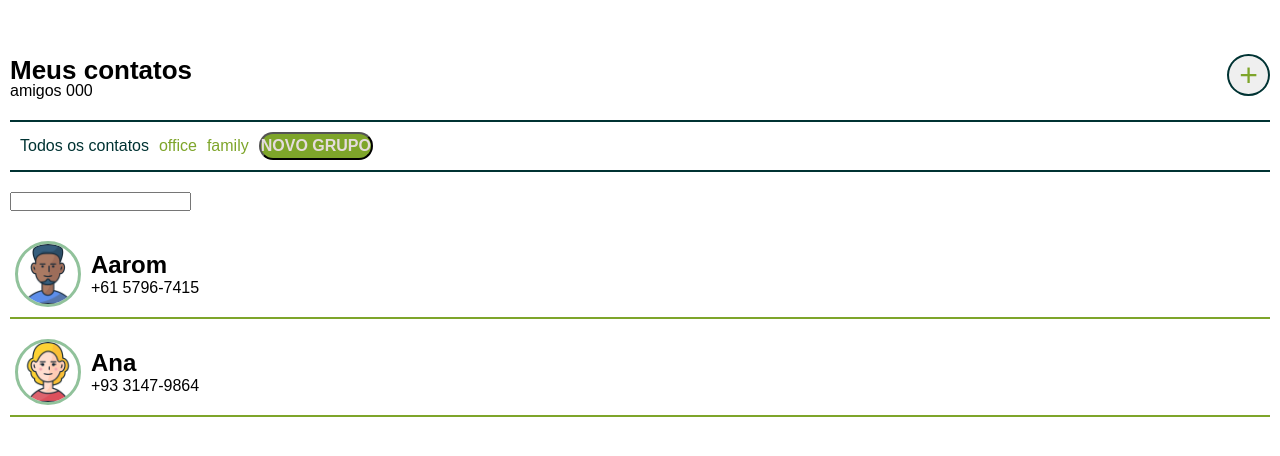
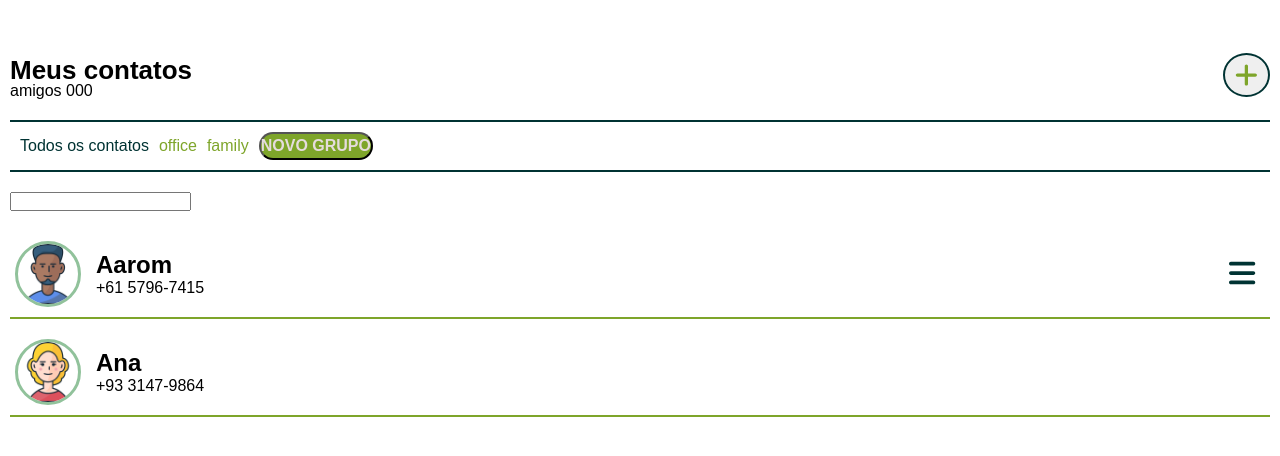
Before and after one commit to ravanss/contactApp, an Angular app in the folder contactApp/: page /contatos in a window 1280 px wide. Shown: the top 456 px of the page. Built offline with nearby package versions, Linux system fonts and the light colour scheme.

Commit message:
Finalizando o layout da pagina de contatos

```diff
--- a/contactApp/src/app/pages/contatos/contatos.component.html
+++ b/contactApp/src/app/pages/contatos/contatos.component.html
@@ -1,7 +1,7 @@
 <main>
   <header>
     <h1>Meus contatos</h1>
-    <button>+</button>
+    <button><fa-icon [icon]="faplus" class="icone-plus"></fa-icon></button>
     <span>amigos 000</span>
   </header>
   <section class="grupos">
@@ -22,6 +22,7 @@
         <h1>Aarom</h1>
         <p>+61 5796-7415</p>
       </div>
+      <fa-icon [icon]="faBars" class="icone-bar"></fa-icon>
     </div>
     <div class="item">
       <img src="../../../assets/mulher.png" alt="icone de uma mulher" priority>
@@ -29,6 +30,7 @@
         <h1>Ana</h1>
         <p>+93 3147-9864</p>
       </div>
+
     </div>
   </section>
   <footer>
--- a/contactApp/src/app/pages/contatos/contatos.component.scss
+++ b/contactApp/src/app/pages/contatos/contatos.component.scss
@@ -24,6 +24,9 @@ main{
       font-weight: 300;
       text-transform: inherit;
       color: var(--verde);
+      .icone-plus{
+        font-size: 26px;
+      }
     }
     span{
       position: absolute;
@@ -75,12 +78,13 @@ main{
       border-bottom: 2px solid var(--verde);
       padding: 10px 5px;
       margin-bottom: 10px;
+      position: relative;
       img{
         width: 60px;
         height: auto;
         border: 3px solid var(--verdinho);
         border-radius: 50%;
-        margin-right: 10px;
+        margin-right: 15px;
         div{
           h1{
             font-size: 20px;
@@ -98,6 +102,16 @@ main{
           }
         }
       }
+      .icone-bar{
+        position: absolute;
+        top: 50%;
+        right: 15px;
+        bottom: auto;
+        left: auto;
+        font-size: 30px;
+        transform: translateY(-50%);
+        color: var(--musgo);
+      }
     }
   }
 }
--- a/contactApp/src/app/pages/contatos/contatos.component.ts
+++ b/contactApp/src/app/pages/contatos/contatos.component.ts
@@ -1,12 +1,15 @@
 import { Component } from '@angular/core';
+import { FontAwesomeModule } from '@fortawesome/angular-fontawesome';
+import { faBars, faPlus } from '@fortawesome/free-solid-svg-icons';
 
 @Component({
   selector: 'app-contatos',
   standalone: true,
-  imports: [],
+  imports: [FontAwesomeModule],
   templateUrl: './contatos.component.html',
   styleUrl: './contatos.component.scss'
 })
 export class ContatosComponent {
-
+  faplus = faPlus;
+  faBars = faBars;
 }
```
